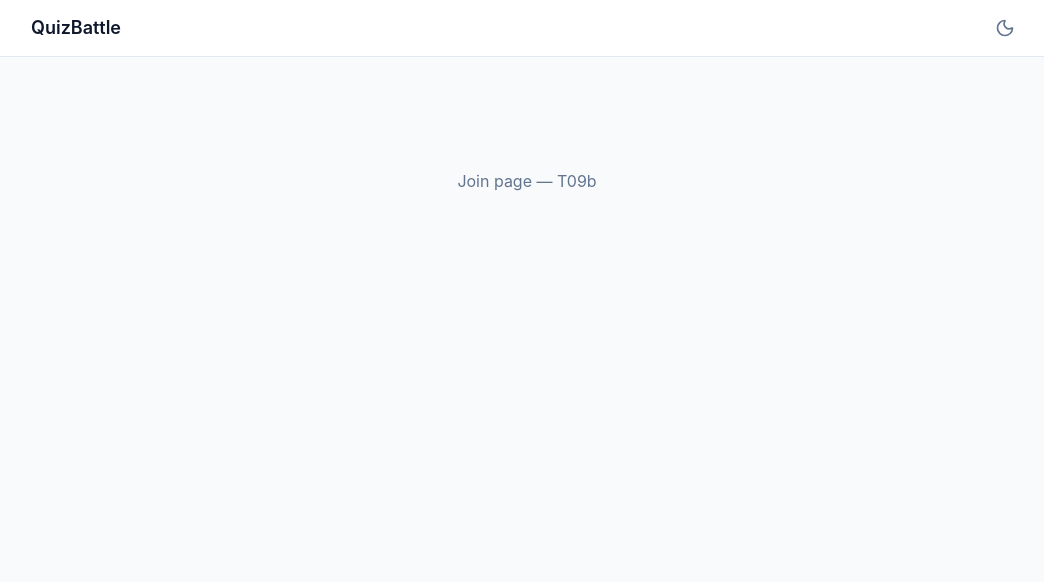
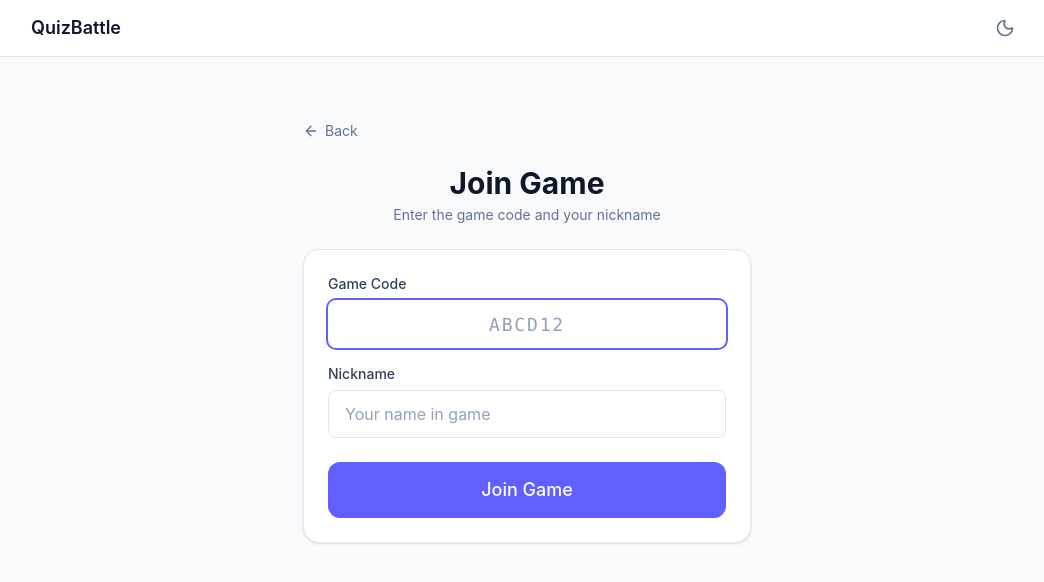
Before and after one commit to LNM31/QuizBattle, a React (Vite) app in the folder frontend/: page /join in a window 1280 px wide. Shown: the top 582 px of the page, without its empty margins (113-1157 px from the left). Built offline with nearby package versions, Linux system fonts and the light colour scheme.

Commit message:
t9b - implemented Join Page

```diff
--- a/frontend/src/lib/api.ts
+++ b/frontend/src/lib/api.ts
@@ -1,4 +1,13 @@
 const BASE_URL = 'http://localhost:8080/api'
+
+export class ApiError extends Error {
+  public status: number
+  constructor(status: number, message: string) {
+    super(message)
+    this.name = 'ApiError'
+    this.status = status
+  }
+}
 
 async function request<T>(path: string, options?: RequestInit): Promise<T> {
   const res = await fetch(`${BASE_URL}${path}`, {
@@ -7,7 +16,7 @@ async function request<T>(path: string, options?: RequestInit): Promise<T> {
   })
   if (!res.ok) {
     const text = await res.text()
-    throw new Error(text || `HTTP ${res.status}`)
+    throw new ApiError(res.status, text || `HTTP ${res.status}`)
   }
   return res.json() as Promise<T>
 }
--- a/frontend/src/pages/Join.tsx
+++ b/frontend/src/pages/Join.tsx
@@ -1,7 +1,91 @@
+import { useState } from 'react'
+import { useNavigate } from 'react-router-dom'
+import { ArrowLeft } from 'lucide-react'
+import { Card } from '../components/ui/Card'
+import { Input } from '../components/ui/Input'
+import { Button } from '../components/ui/Button'
+import { api, ApiError } from '../lib/api'
+import type { JoinGameResponse } from '../types'
+
 export default function Join() {
+  const navigate = useNavigate()
+  const [code, setCode] = useState('')
+  const [nickname, setNickname] = useState('')
+  const [error, setError] = useState('')
+  const [loading, setLoading] = useState(false)
+
+  async function handleSubmit(e: React.FormEvent) {
+    e.preventDefault()
+    if (!code.trim()) { setError('Enter a game code.'); return }
+    if (!nickname.trim()) { setError('Enter a nickname.'); return }
+    setError('')
+    setLoading(true)
+    try {
+      await api.post<JoinGameResponse>(`/game/${code}/join`, { nickname: nickname.trim() })
+      sessionStorage.setItem('nickname', nickname.trim())
+      navigate('/lobby', { state: { gameCode: code } })
+    } catch (err) {
+      if (err instanceof ApiError) {
+        if (err.status === 404) setError('Game not found. Double-check the code and try again.')
+        else if (err.status === 409) setError('Nickname already taken. Choose a different one.')
+        else setError('Something went wrong. Please try again.')
+      } else {
+        setError('Something went wrong. Please try again.')
+      }
+    } finally {
+      setLoading(false)
+    }
+  }
+
   return (
-    <div className="text-center py-20 text-slate-500 dark:text-slate-400">
-      Join page — T09b
+    <div className="flex flex-col items-center py-8">
+      <div className="w-full max-w-md">
+        <button
+          onClick={() => navigate('/')}
+          className="flex items-center gap-1.5 text-sm text-slate-500 dark:text-slate-400 hover:text-slate-700 dark:hover:text-slate-200 transition-colors mb-6"
+        >
+          <ArrowLeft size={16} />
+          Back
+        </button>
+
+        <div className="text-center mb-6">
+          <h1 className="text-2xl md:text-3xl font-bold text-slate-900 dark:text-slate-50 mb-1">
+            Join Game
+          </h1>
+          <p className="text-slate-500 dark:text-slate-400 text-sm">
+            Enter the game code and your nickname
+          </p>
+        </div>
+
+        <Card>
+          <form onSubmit={handleSubmit} className="flex flex-col gap-4">
+            <Input
+              label="Game Code"
+              placeholder="ABCD12"
+              value={code}
+              onChange={e => setCode(e.target.value.toUpperCase().replace(/[^A-Z0-9]/g, ''))}
+              maxLength={6}
+              autoFocus
+              autoComplete="off"
+              className="tracking-widest text-center font-mono text-lg uppercase"
+            />
+            <Input
+              label="Nickname"
+              placeholder="Your name in game"
+              value={nickname}
+              onChange={e => setNickname(e.target.value)}
+              maxLength={20}
+              autoComplete="off"
+            />
+            {error && (
+              <p className="text-sm text-red-500">{error}</p>
+            )}
+            <Button type="submit" size="lg" className="w-full mt-2" disabled={loading}>
+              {loading ? 'Joining...' : 'Join Game'}
+            </Button>
+          </form>
+        </Card>
+      </div>
     </div>
   )
 }
--- a/frontend/src/types/index.ts
+++ b/frontend/src/types/index.ts
@@ -1,3 +1,9 @@
+export interface JoinGameResponse {
+  gameCode: string
+  nickname: string
+  mode: string
+}
+
 export type GameStatus = 'LOBBY' | 'PLAYING' | 'FINISHED'
 export type GameMode = 'CLASSIC' | 'SURVIVAL' | 'SOLO' | 'TEAM_BATTLE'
 export type QuestionType = 'MCQ' | 'TRUE_FALSE' | 'ORDERING' | 'ESTIMATION' | 'FILL_BLANK'
```
